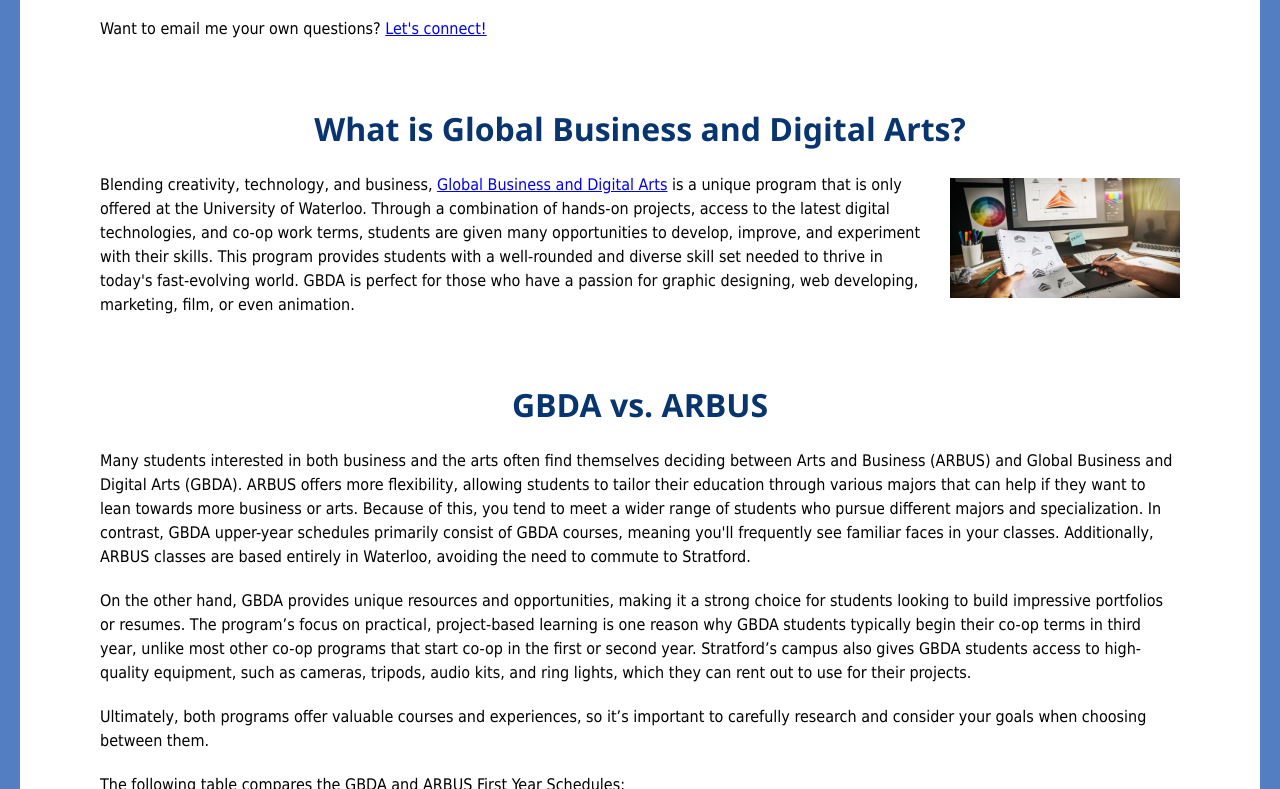
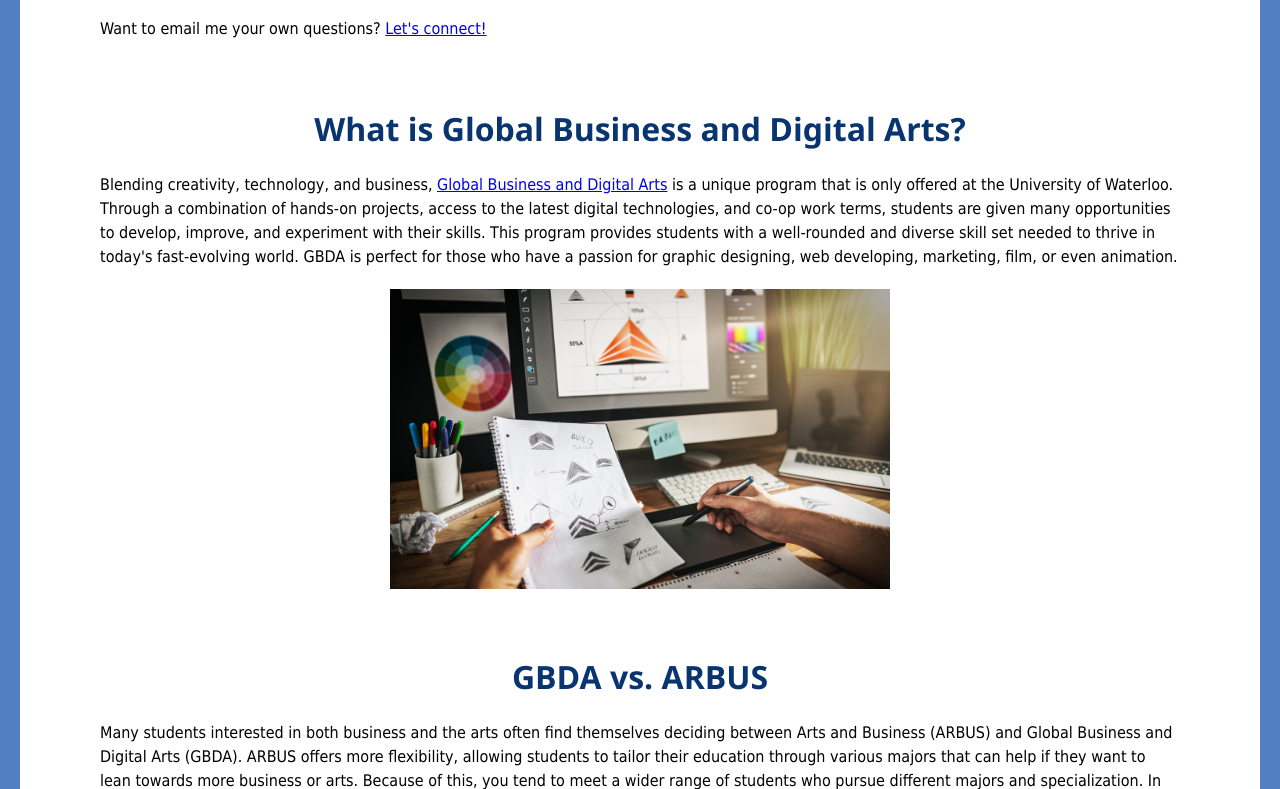
Before and after one commit to CatGoesGH/Personal-Website-Development-Assignment, a plain HTML site: page index.html in a window 1280 px wide. Shown: the part 646-1435 px from the top of the page. Drawn offline with Linux system fonts and the light colour scheme.

Commit message:
edited images

```diff
--- a/index.html
+++ b/index.html
@@ -139,10 +139,10 @@
     <p>Want to email me your own questions? <a href="mailto:c23tan@uwaterloo.ca">Let's connect!</a></p>
 
   <h2 id="what-is-gbda">What is Global Business and Digital Arts?</h2>
-  <img src="Graphic Designing.jpg" alt="Graphic Designing" width="230" height="120" class="right-img">
     <p>
       Blending creativity, technology, and business, <a href="https://uwaterloo.ca/future-students/programs/global-business-and-digital-arts">Global Business and Digital Arts</a> is a unique program that is only offered at the University of Waterloo. Through a combination of hands-on projects, access to the latest digital technologies, and co-op work terms, students are given many opportunities to develop, improve, and experiment with their skills. This program provides students with a well-rounded and diverse skill set needed to thrive in today's fast-evolving world. GBDA is perfect for those who have a passion for graphic designing, web developing, marketing, film, or even animation.
     </p>
+  <img src="Graphic Designing.jpg" alt="Graphic Designing" width="500" height="300" class="center-img">
 
   <h2 id="gbda-vs-arbus">GBDA vs. ARBUS</h2>
     <p>
```
